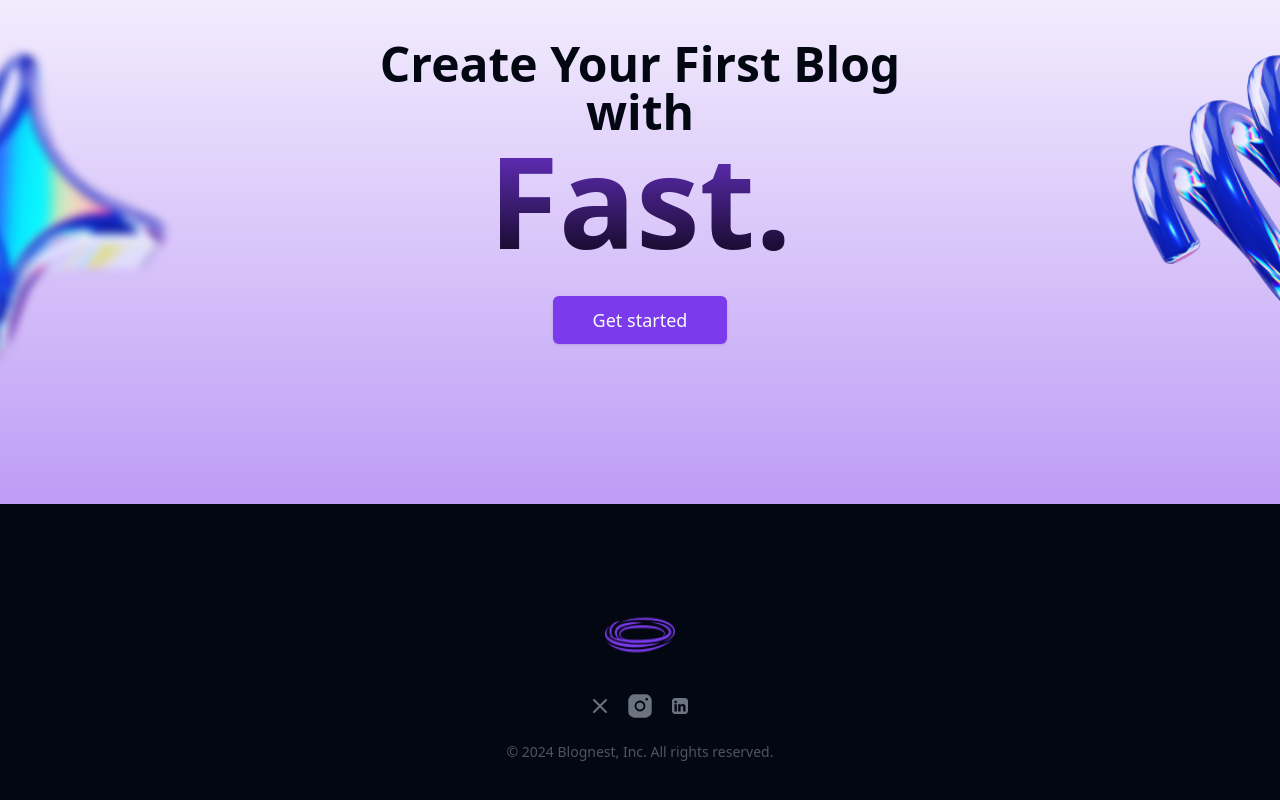
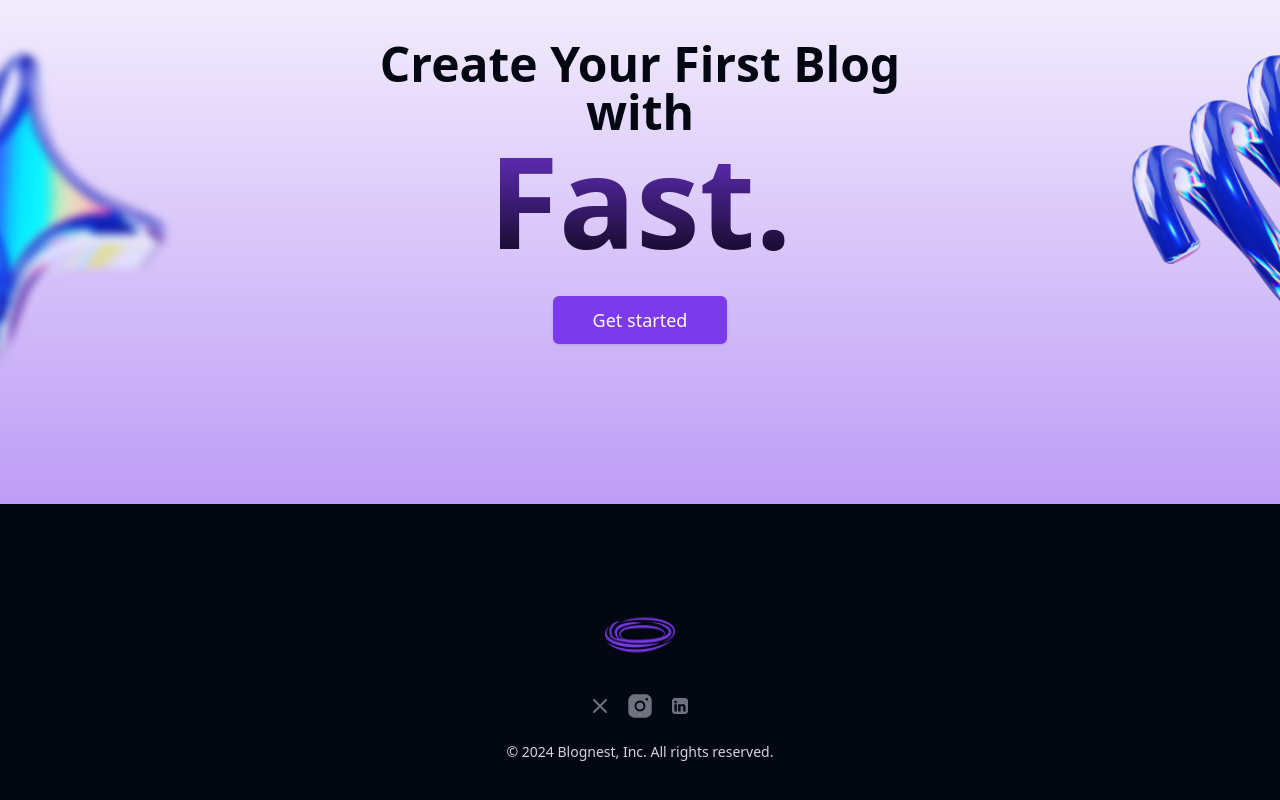
Before and after one commit to mohmmedraad/blognest, a Next.js app: page / in a window 1280 px wide. Shown: the part 3256-4056 px from the top of the page. Built offline with nearby package versions, Linux system fonts and the light colour scheme; no server answers.

Commit message:
refactor: Update footer text color to gray-300

```diff
--- a/src/app/(site)/(home)/_sections/footer.tsx
+++ b/src/app/(site)/(home)/_sections/footer.tsx
@@ -36,7 +36,7 @@
                         </NextLink>
                     ))}
                 </div>
-                <div className="text-center text-sm text-gray-600">
+                <div className="text-center text-sm text-gray-300">
                     © 2024 Blognest, Inc. All rights reserved.
                 </div>
             </MaxWidthWrapper>
```
